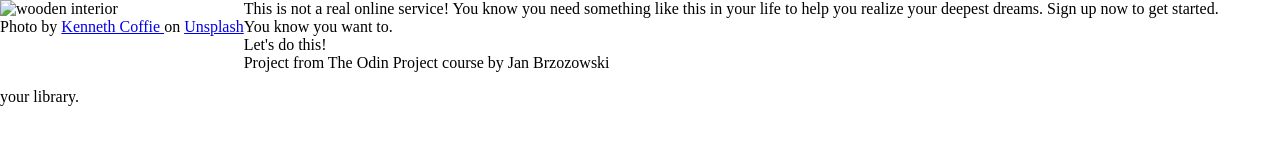
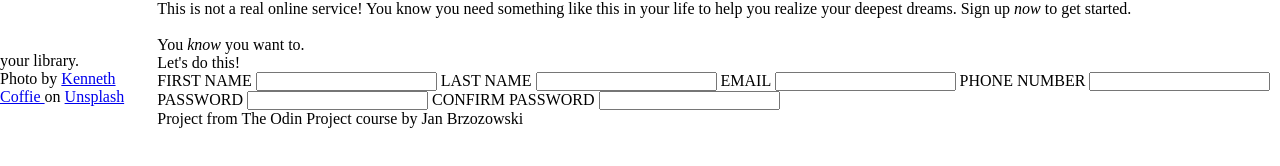
Before and after one commit to j-brzoz/odin-signup-form, a plain HTML site: page index.html in a window 1280 px wide. Drawn offline with Linux system fonts and the light colour scheme.

Commit message:
added form and set layout

```diff
--- a/index.html
+++ b/index.html
@@ -9,7 +9,11 @@
 </head>
 <body>
     <div class="picture">
-        <img src="images/img.jpg" alt="wooden interior" class="mainImg">
+        <div class="title">
+            <img src="images/logo.svg" alt="book-logo">
+            <p>your library.</p>
+        </div>
+        <div class="author">
             <p>
                 Photo by
                 <a href="https://unsplash.com/@kennymark?utm_source=unsplash&utm_medium=referral&utm_content=creditCopyText">
@@ -20,26 +24,48 @@
                     Unsplash
                 </a>
             </p>
-        <div class="title">
-            <img src="images/logo.svg" alt="book-logo">
-            <p>your library.</p>
         </div>
     </div>
     <div class="main">
         <div class="text">
             <p>This is not a real online service! You know you need something like this in your life to help you realize your deepest dreams.
-                Sign up <italic>now</italic> to get started.
-                <br>
-                You <italic>know</italic> you want to. </p>
+                Sign up <em>now</em> to get started.
+                <br><br>
+                You <em>know</em> you want to. </p>
         </div>
         <div class="form">
             <p>Let's do this!</p>
 
+            <form class="inputs">
+                <label for="firstName">FIRST NAME
+                    <input type="text" id="firstName" name="firstName">
+                </label>
+
+                <label for="lastName">LAST NAME
+                    <input type="text" id="lastName" name="lastName">
+                </label>
+
+                <label for="email">EMAIL
+                     <input type="email" id="email" name="email">
+                </label>
+
+                <label for="phone">PHONE NUMBER
+                    <input type="number" id="phone" name="phone">
+                </label>
+
+                <label for="password">PASSWORD
+                    <input type="password" id="password" name="password">
+                </label>
+
+                <label for="passwordConfirm">CONFIRM PASSWORD
+                    <input type="password" id="passwordConfirm" name="passwordConfirm">
+                </label>
+            </form>
+
         </div>
         <div class="account">
-
         </div>
-        <div class="bottom">
+        <div class="footer">
             <p>Project from The Odin Project course by Jan Brzozowski</p>
         </div>
     </div>
```
Lines whose indentation alone changed are shown as unchanged.
